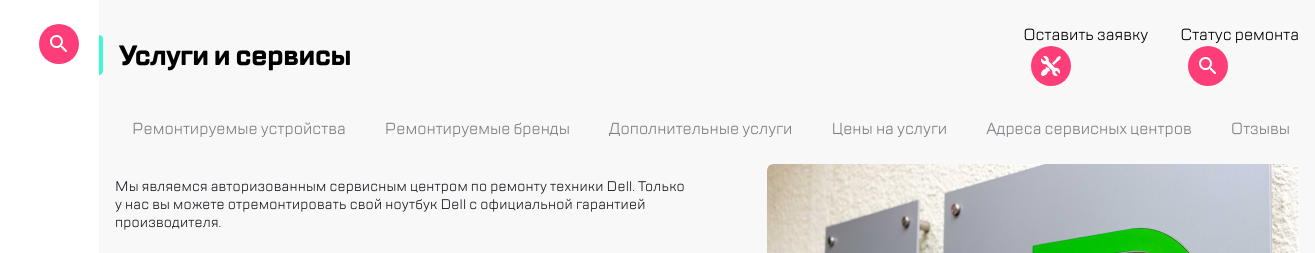
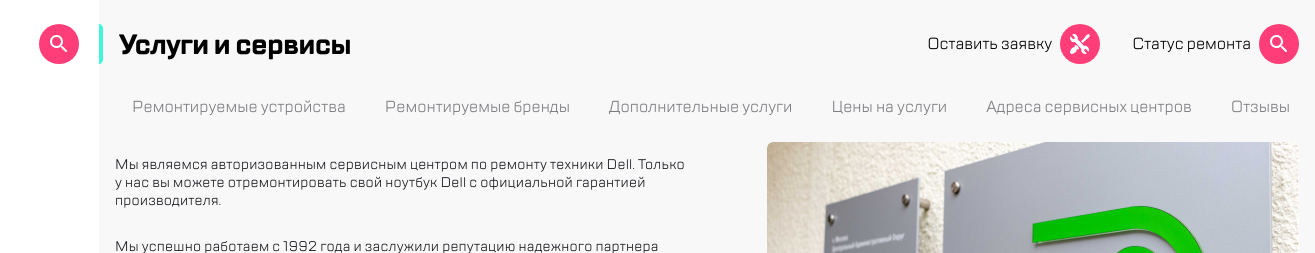
Before and after one commit to dm877/kata-academy_exam-1.6, a website built with webpack: page src/index.html in a window 1536 px wide. Shown: the top 253 px of the page, 221-1536 px from the left. Built offline with nearby package versions, Linux system fonts and the light colour scheme.

Commit message:
Фикс лейбла для кнопок на макс разрешении

```diff
--- a/src/scss/intro.scss
+++ b/src/scss/intro.scss
@@ -65,7 +65,7 @@
         }
         @media (min-width: 1439px) {
             .accent-button, .accent-button-label {
-                display: block;
+                display: flex;
             }
         }
     }
--- a/src/scss/style.scss
+++ b/src/scss/style.scss
@@ -3,7 +3,7 @@ $pagePadding: 16px;
 @media (min-width: 767px) {
   $pagePadding: 24px;
 }
-@media (min-width: 767px) {
+@media (min-width: 1439px) {
   $pagePadding: 34px;
 }
 
```
